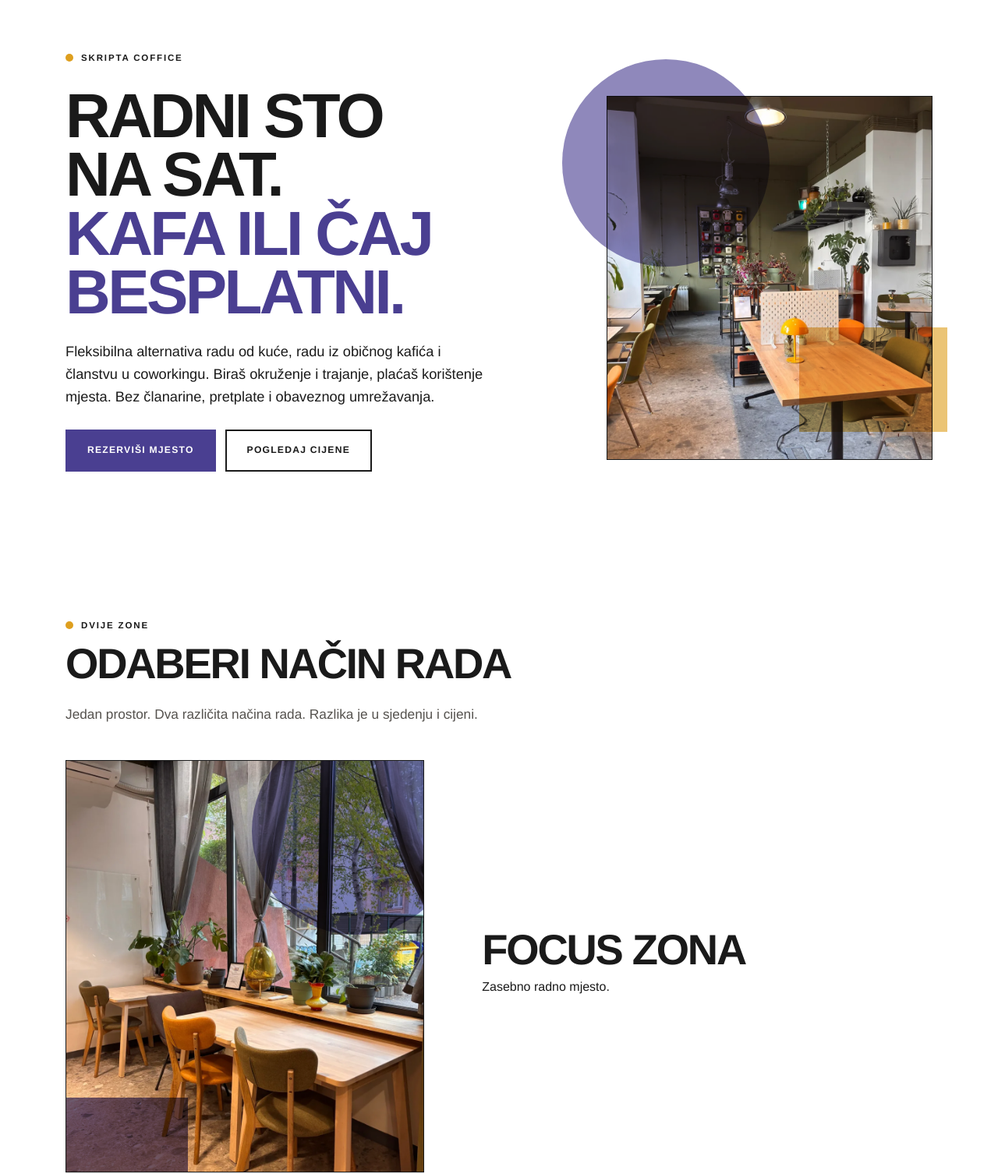
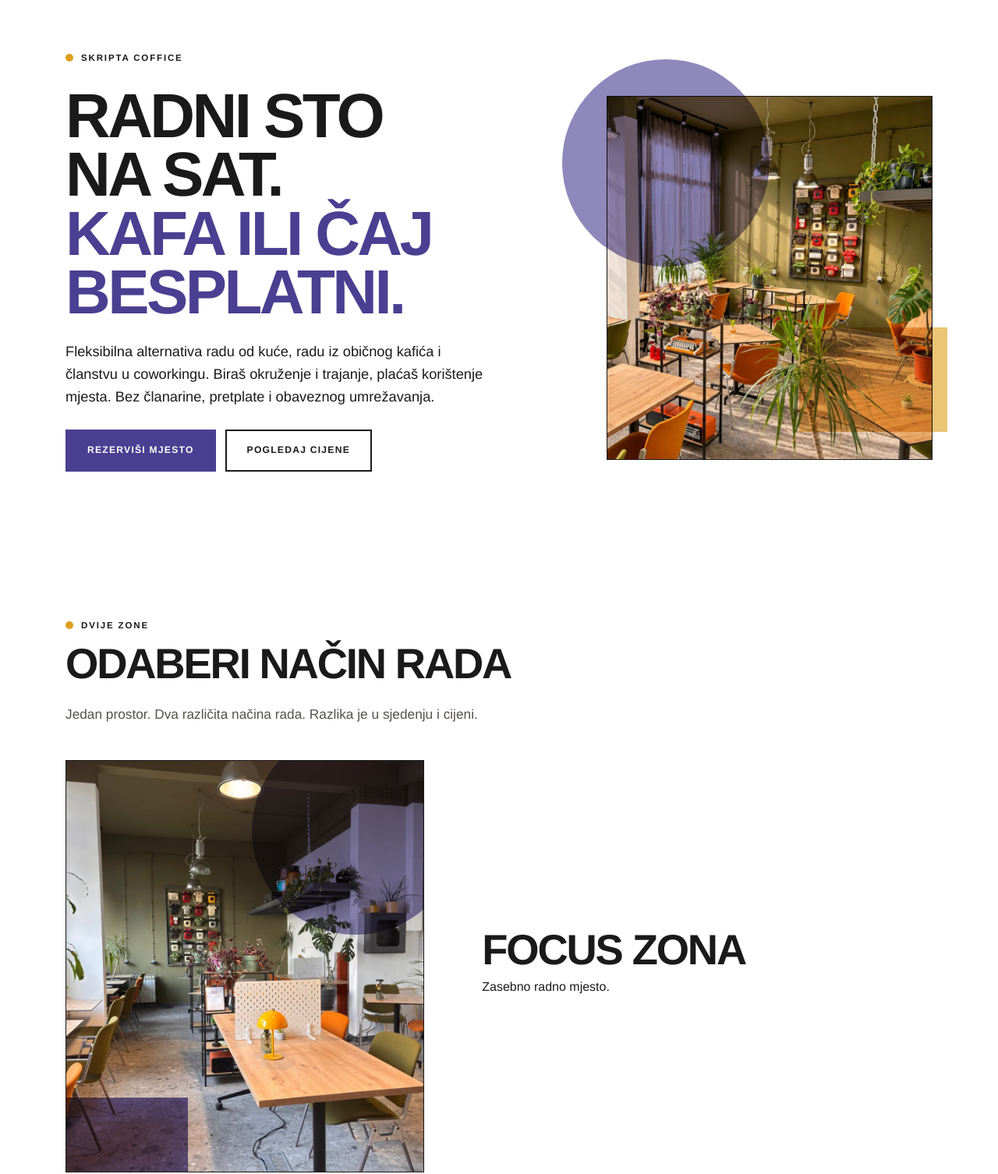
Before and after one commit to skriptaidealab/SKRIPTA-Idealab, a plain HTML site: page coffice.html in a window 1280 px wide. Shown: the part 80-1586 px from the top of the page at 78% size. Drawn offline with Linux system fonts and the light colour scheme; no server answers.

Commit message:
Focus zone uses the desk photo, window desks are lounge; hero uses wide shot
Co-Authored-By: Claude Sonnet 5.5 <noreply@anthropic.com>
Claude-Session: https://claude.ai/code/session_014YYLDJqCxPF8xs3xnEHVER

```diff
--- a/coffice.html
+++ b/coffice.html
@@ -205,7 +205,7 @@
         <a class="btn btn-outline" href="#cjenovnik">Pogledaj cijene</a>
       </div>
     </div>
-      <div class="hc-art" aria-hidden="true"><div class="ph"><img class="ph-img" src="images/cof-hero.webp" alt=""></div><span class="sh circle k-indigo"></span><span class="sh rect k-mustard"></span></div>
+      <div class="hc-art" aria-hidden="true"><div class="ph"><img class="ph-img" src="images/cof-g-wide.webp" alt=""></div><span class="sh circle k-indigo"></span><span class="sh rect k-mustard"></span></div>
     </div>
   </section>
 
@@ -213,7 +213,7 @@
     <div class="container">
       <div class="section-head"><span class="eyebrow">DVIJE ZONE</span><h2>Odaberi način rada</h2><p>Jedan prostor. Dva različita načina rada. Razlika je u sjedenju i cijeni.</p></div>
       <div class="zrows">
-        <div class="zrow"><div class="zone z-ind"><div class="ph"><img src="images/cof-focus.webp" alt="Radni stolovi uz prozor u Focus zoni Coffice-a" loading="lazy"><span class="sh circle"></span><span class="sh rect"></span></div></div><div class="zrow-t"><h2>Focus zona</h2><p>Zasebno radno mjesto.</p></div></div>
+        <div class="zrow"><div class="zone z-ind"><div class="ph"><img src="images/cof-hero.webp" alt="Radni sto s pregradom u Focus zoni Coffice-a" loading="lazy"><span class="sh circle"></span><span class="sh rect"></span></div></div><div class="zrow-t"><h2>Focus zona</h2><p>Zasebno radno mjesto.</p></div></div>
         <div class="zrow rev"><div class="zone z-lounge"><div class="ph"><img src="images/cof-lounge.webp" alt="Lounge zona Coffice-a s kožnim kaučem i policama" loading="lazy"><span class="sh circle"></span><span class="sh rect"></span></div></div><div class="zrow-t"><h2>Lounge zona</h2><p>Zona za individualni rad ili rad u manjim grupama.</p></div></div>
       </div>
     </div>
```
Also changed, not shown: coffice-en.html (+2 -2 lines), index-en.html (+1 -1 lines), index.html (+2 -2 lines).
